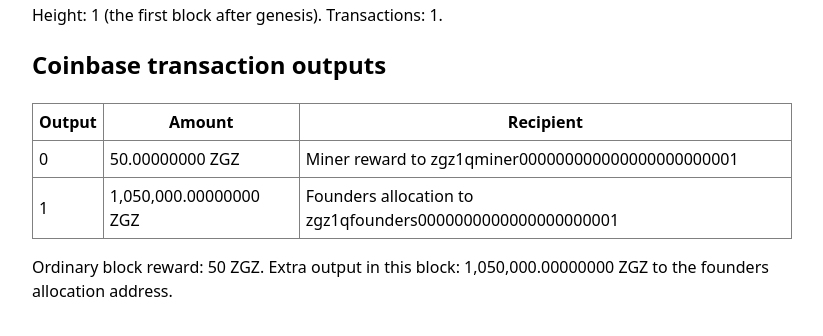
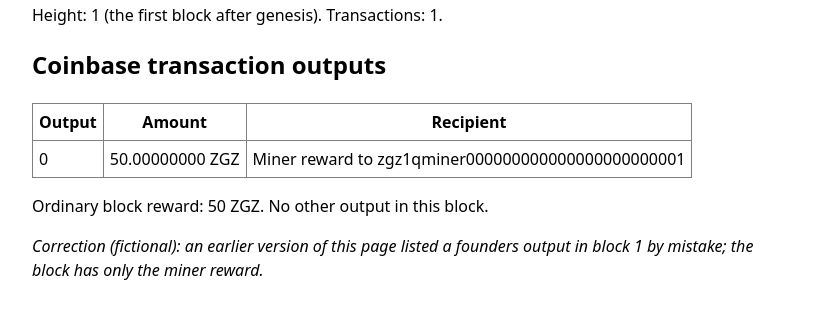
Before and after one commit to brilliantnodes/launch-claim-checker, a plain HTML site: page docs/v2/zigzagcoin-block-1.html in a window 1280 px wide. Shown: the part 168-504 px from the top of the page, without its empty margins (228-1051 px from the left). Drawn offline with Linux system fonts and the light colour scheme.

Commit message:
Fictional explorer data correction for zigzagcoin (Bradbury live run of Launch Claim Checker v2)
Co-Authored-By: Claude Opus 5.5 <noreply@anthropic.com>
Claude-Session: https://claude.ai/code/session_01PmboiXeSxAX9LMvc5cn1bn

```diff
--- a/docs/v2/zigzagcoin-block-1.html
+++ b/docs/v2/zigzagcoin-block-1.html
@@ -9,8 +9,7 @@
 <table border="1" cellpadding="6" style="border-collapse:collapse">
 <tr><th>Output</th><th>Amount</th><th>Recipient</th></tr>
 <tr><td>0</td><td>50.00000000 ZGZ</td><td>Miner reward to zgz1qminer000000000000000000000001</td></tr>
-<tr><td>1</td><td>1,050,000.00000000 ZGZ</td><td>Founders allocation to zgz1qfounders0000000000000000000001</td></tr>
 </table>
-<p>Ordinary block reward: 50 ZGZ. Extra output in this block: 1,050,000.00000000 ZGZ to the founders allocation address.</p>
-
+<p>Ordinary block reward: 50 ZGZ. No other output in this block.</p>
+<p><em>Correction (fictional): an earlier version of this page listed a founders output in block 1 by mistake; the block has only the miner reward.</em></p>
 </body></html>
```
Also changed, not shown: web/public/v2/zigzagcoin-block-1.html (+2 -3 lines).
